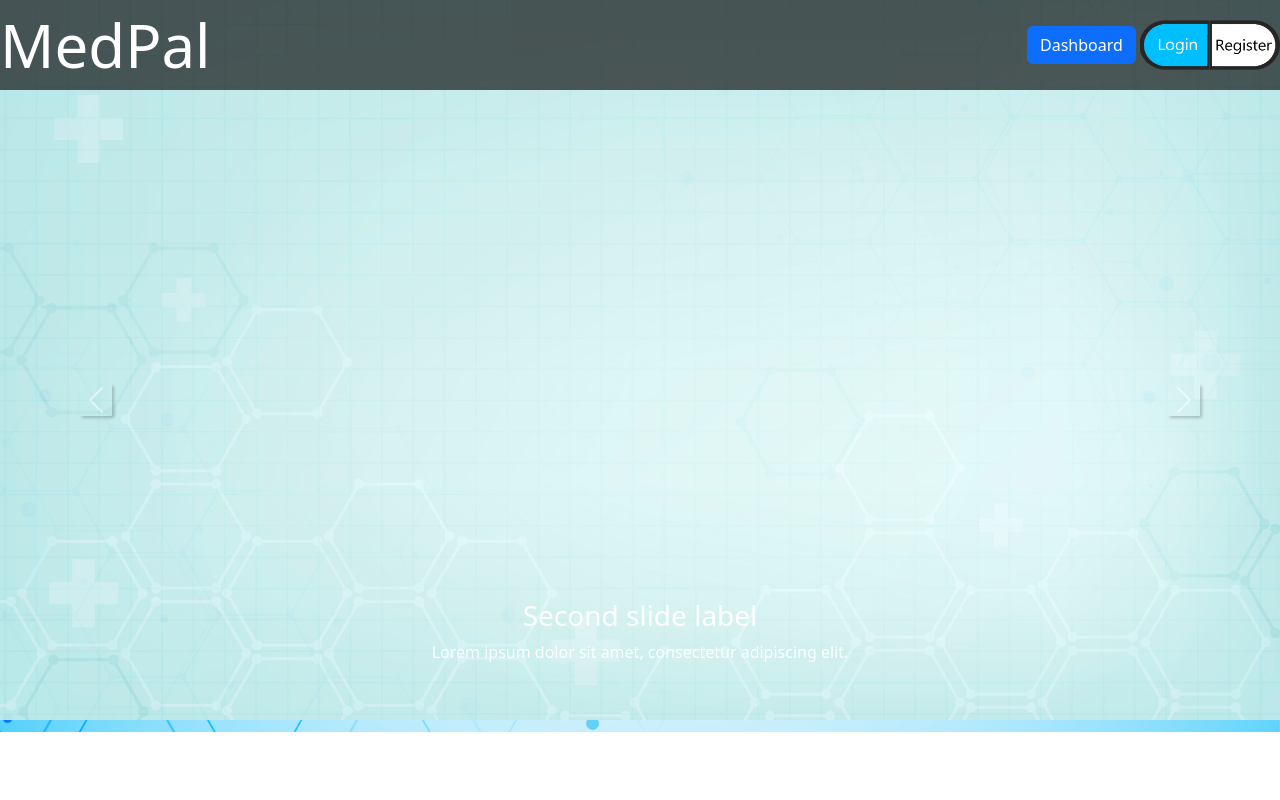
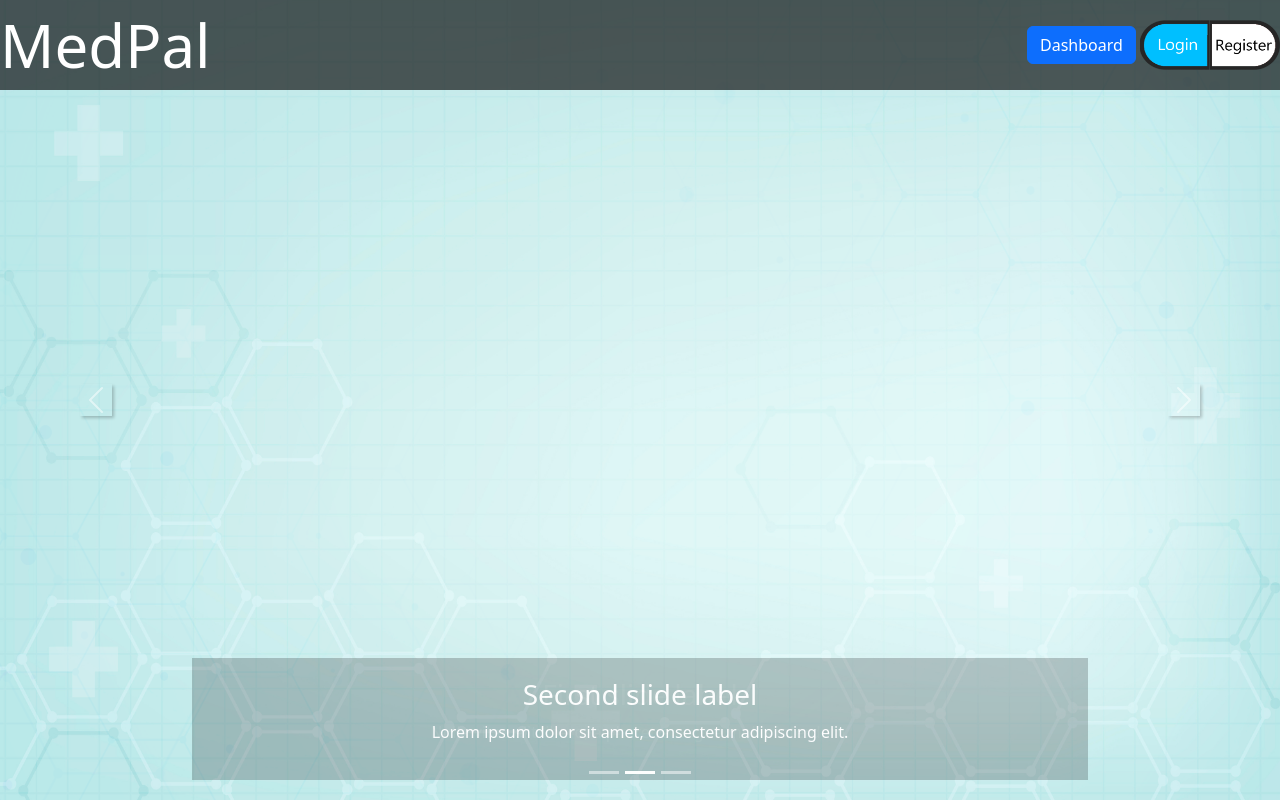
Before and after one commit to Atharva123987/Med-Pal, a React (Create React App) app: page / in a window 1280 px wide. Built offline with nearby package versions, Linux system fonts and the light colour scheme.

Commit message:
Carousel fixed

```diff
--- a/src/components/Slider.jsx
+++ b/src/components/Slider.jsx
@@ -9,13 +9,13 @@ const Slider =()=> {
     <Carousel fade>
       <Carousel.Item>
         <img
-          className=""
+          className="slider-img"
           src={Car1}
           alt="First slide"
           style={{width:"100%"}}
         />
         <Carousel.Caption>
-          <h3>First slide label</h3>
+          <h3 class="headings">First slide label</h3>
           <p>Nulla vitae elit libero, a pharetra augue mollis interdum.</p>
         </Carousel.Caption>
       </Carousel.Item>
@@ -28,7 +28,7 @@ const Slider =()=> {
         />
 
         <Carousel.Caption>
-          <h3>Second slide label</h3>
+          <h3 class="headings">Second slide label</h3>
           <p>Lorem ipsum dolor sit amet, consectetur adipiscing elit.</p>
         </Carousel.Caption>
       </Carousel.Item>
@@ -41,7 +41,7 @@ const Slider =()=> {
         />
 
         <Carousel.Caption>
-          <h3>Third slide label</h3>
+          <h3 class="headings">Third slide label</h3>
           <p>
             Praesent commodo cursus magna, vel scelerisque nisl consectetur.
           </p>
--- a/src/components/slider.css
+++ b/src/components/slider.css
@@ -6,3 +6,10 @@
 .carousel-control-prev-icon, .carousel-control-next-icon{
     box-shadow: 2px 2px 3px rgba(0, 0, 0, 0.424);
 }
+
+.carousel-caption{
+    background-color: rgba(0, 0, 0, 0.202);
+}
+.slider-img{
+    height: 100vh;
+}
```
